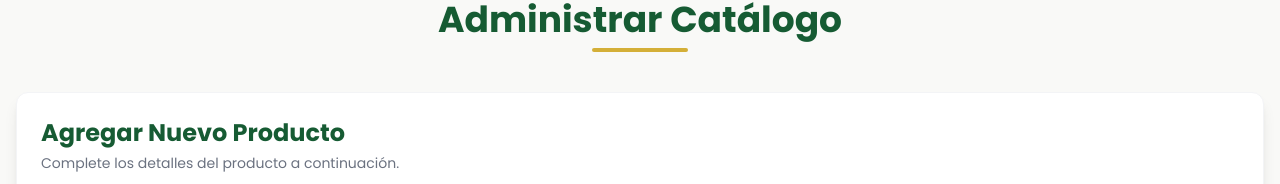
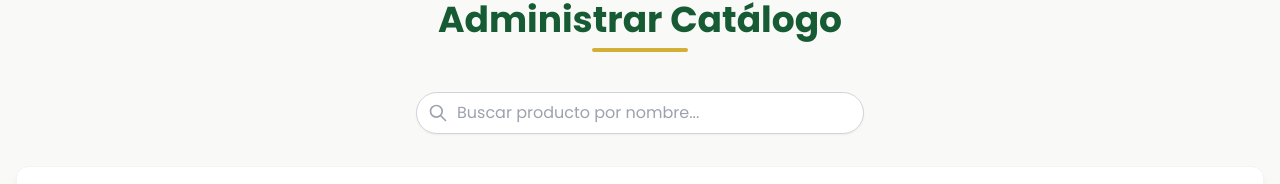
Before and after one commit to KVasquesMoviaUTN/frontend-nuxt, a Nuxt app: page /catalog in a window 1280 px wide. Shown: the part 112-296 px from the top of the page. Built offline with nearby package versions, Linux system fonts and the light colour scheme; no server answers.

Commit message:
fixing catalog

```diff
--- a/pages/catalog.vue
+++ b/pages/catalog.vue
@@ -3,6 +3,15 @@
 		<div class="flex flex-col items-center mb-10">
 			<h2 class="text-3xl md:text-4xl font-bold text-primary mb-2">Administrar Catálogo</h2>
 			<div class="h-1 w-24 bg-secondary rounded-full"></div>
+		</div>
+
+		<div class="mb-8 max-w-md mx-auto relative">
+			<input v-model="searchQuery" @input="handleSearch" type="text" placeholder="Buscar producto por nombre..."
+				class="w-full pl-10 pr-4 py-2 border border-gray-300 rounded-full focus:outline-none focus:ring-2 focus:ring-secondary focus:border-transparent shadow-sm">
+			<svg xmlns="http://www.w3.org/2000/svg" class="h-5 w-5 text-gray-400 absolute left-3 top-1/2 transform -translate-y-1/2" fill="none"
+				viewBox="0 0 24 24" stroke="currentColor">
+				<path stroke-linecap="round" stroke-linejoin="round" stroke-width="2" d="M21 21l-6-6m2-5a7 7 0 11-14 0 7 7 0 0114 0z" />
+			</svg>
 		</div>
 
 		<ProductForm :product="productToEdit" @product-saved="fetchProducts" />
@@ -122,15 +131,29 @@ const totalPages = ref(1);
 const hasNextPage = ref(false);
 const loading = ref(false);
 
+const searchQuery = ref('');
+let searchTimeout = null;
+
+const handleSearch = () => {
+	if (searchTimeout) clearTimeout(searchTimeout);
+	searchTimeout = setTimeout(() => {
+		page.value = 1;
+		fetchProducts();
+	}, 300);
+};
+
 const fetchProducts = async () => {
 	loading.value = true;
+	console.log('Fetching products with search:', searchQuery.value);
 	try {
 		const response = await $fetch(`${apiBase}/products`, {
 			params: {
 				page: page.value,
-				pageSize: pageSize.value
+				pageSize: pageSize.value,
+				search: searchQuery.value
 			}
 		});
+		console.log('Fetch response:', response);
 
 		if (response.products) {
 			products.value = response.products;
--- a/pages/index.vue
+++ b/pages/index.vue
@@ -191,15 +191,18 @@ const loadMoreProducts = async () => {
 
 	isLoading.value = true;
 	try {
-		const response = await $fetch(`${apiBase}/products?page=${page.value}`);
-		initializeProductDefaults(response.products);
-		products.value = [...products.value, ...response.products];
+		let hasMore = true;
+		while (hasMore) {
+			const response = await $fetch(`${apiBase}/products?page=${page.value}`);
+			initializeProductDefaults(response.products);
+			products.value = [...products.value, ...response.products];
 
-		// Update pagination state
-		if (!response.hasNextPage) {
-			homeData.value.hasNextPage = false;
-		} else {
-			page.value++;
+			hasMore = response.hasNextPage;
+			if (hasMore) {
+				page.value++;
+			} else {
+				homeData.value.hasNextPage = false;
+			}
 		}
 	} catch (error) {
 		console.error('Error fetching more products:', error);
```
